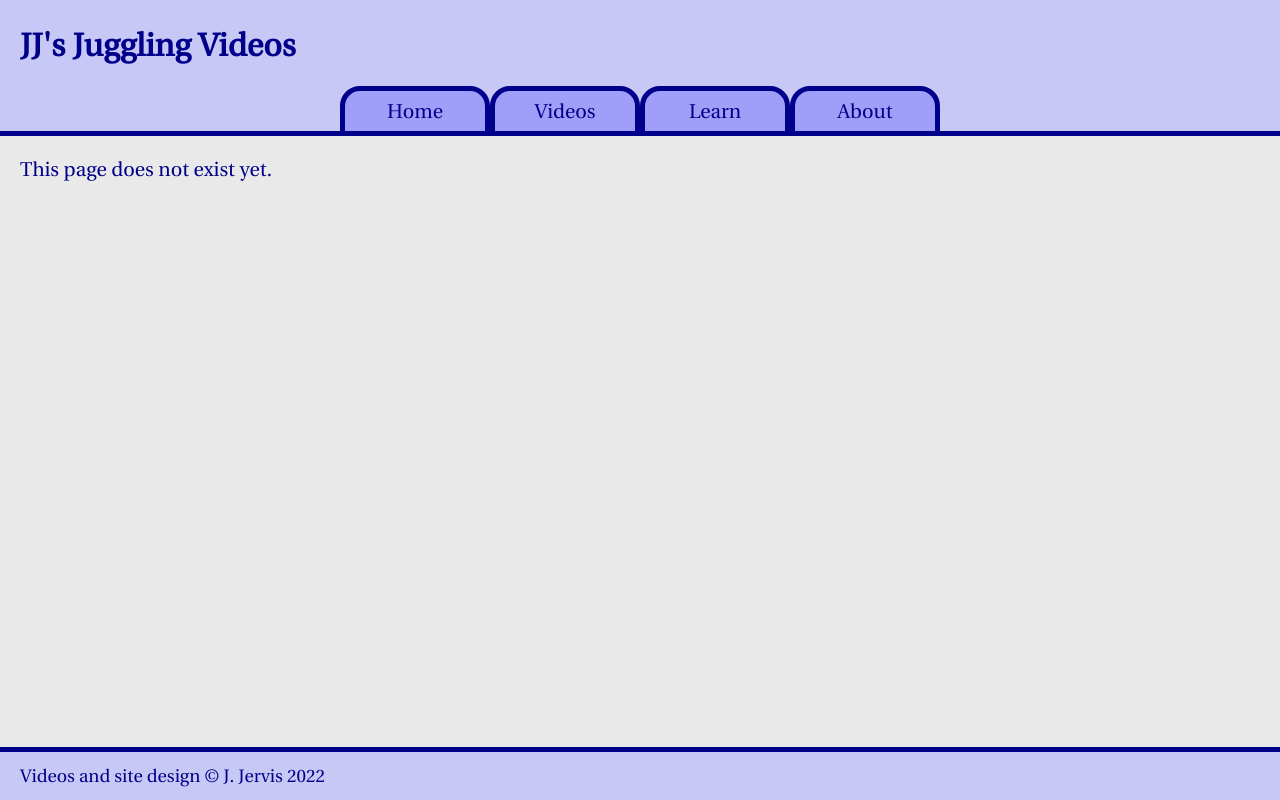
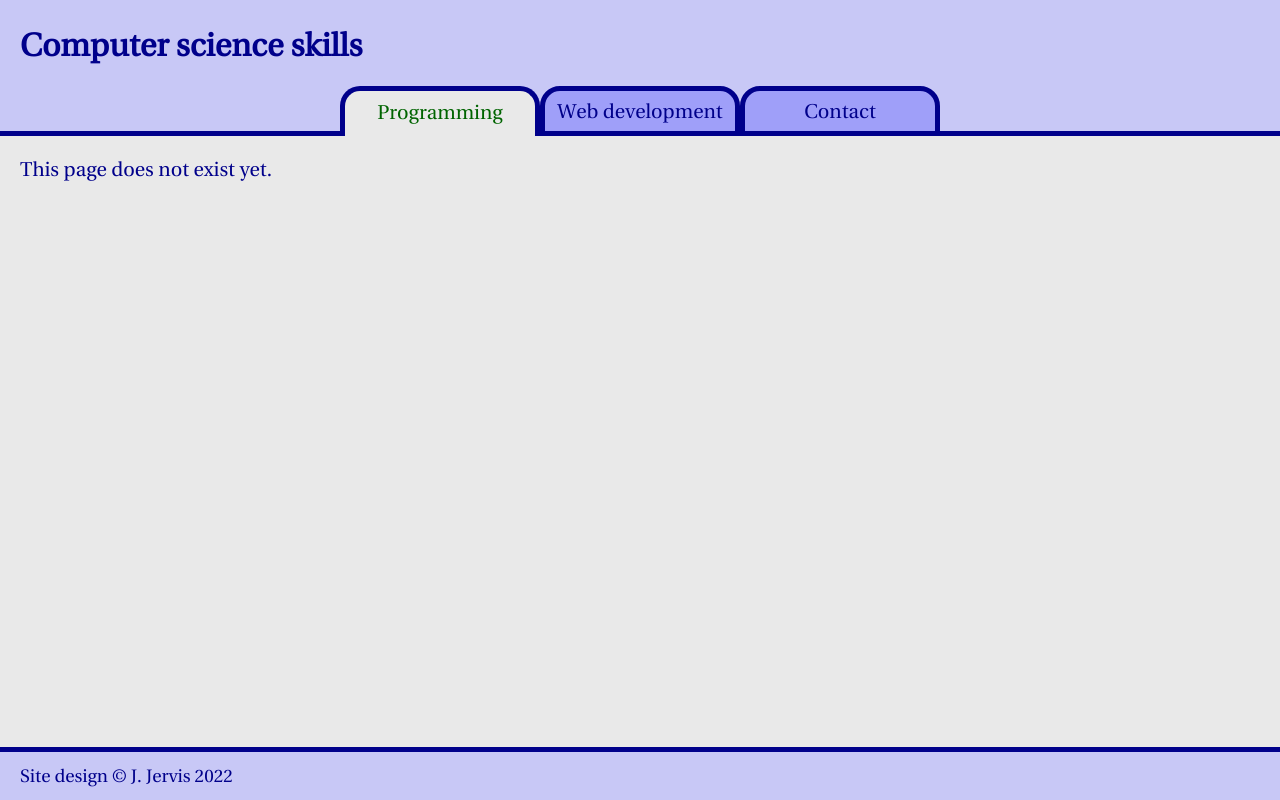
Before and after one commit to johnrjervis/django-juggling-website, a Django app: page /dev/programming/ in a window 1280 px wide. Run offline with Django 3.2, Linux system fonts and the light colour scheme.

Commit message:
Style updates for dev pages

```diff
--- a/dev/static/dev/style/style.css
+++ b/dev/static/dev/style/style.css
@@ -34,6 +34,14 @@ a.comment_link:hover {
   background-color: darkblue;
 }
 
+li.selected > a {
+  background-color: #e9e9e9;
+}
+
+.selected > a:hover {
+  color: darkblue;
+}
+
 /* ---------------- Classes that can be applied to a range of elements ---------------- */
 
 .green_border {
--- a/dev/templates/dev/base.html
+++ b/dev/templates/dev/base.html
@@ -5,7 +5,7 @@
 {% load static %}
 
   <head>
-    <title>JJ's juggling site</title>
+    <title>John Jervis - programming</title>
     <meta name="author" content="John J">
     <meta name="description" content="My full stack test page v.0.0">
     <meta name="keywords" content="HTML test page">
@@ -19,31 +19,18 @@
   <body>
 
   <header>
-    <h1>JJ's Juggling Videos</h1>
+    <h1>Computer science skills</h1>
 
     <nav>
       <ul class="navlinks">
-        <li class="navlink {% if selected == 'Home' %}selected{% endif %}">
-          <a href="{% url 'vlog:index' %}" class="green_border">Home</a>
+        <li class="navlink {% if selected == 'Programming' %}selected{% endif %}">
+          <a href="{% url 'dev:programming' %}" class="green_border">Programming</a>
         </li>
-        <li class="navlink {% if selected == 'Videos' %}selected{% endif %}">
-          <a href="{% url 'vlog:videos' %}" class="green_border">Videos</a>
+        <li class="navlink {% if selected == 'Web development' %}selected{% endif %}">
+          <a href="#" class="green_border">Web development</a>
         </li>
-        <li class="navlink {% if selected == 'Learn' %}selected{% endif %}">
-          <a href="{% url 'vlog:learn' %}" class="green_border">Learn</a>
-        </li>
-        <li class="navlink {% if selected == 'About' %}selected{% endif %}">
-          <a href="{% url 'vlog:about' %}" class="green_border">About</a>
-          <div class="flyout">
-            <ul>
-              <li>
-                <a href="{% url 'vlog:history' %}" class="green_border">History</a>
-              </li>
-              <li>
-                <a href="{% url 'vlog:thanks' %}" class="green_border">Thanks</a>
-              </li>
-            </ul>
-          </div>
+        <li class="navlink {% if selected == 'Contact' %}selected{% endif %}">
+          <a href="#" class="green_border">Contact</a>
         </li>
       </ul>
     </nav>
@@ -57,7 +44,7 @@
   </main>
 
   <footer>
-    Videos and site design &copy; J. Jervis 2022
+    Site design &copy; J. Jervis 2022
   </footer>
 
   </body>
--- a/dev/views.py
+++ b/dev/views.py
@@ -3,4 +3,4 @@ from django.shortcuts import render
 # Create your views here.
 
 def programming(request):
-    return render(request, 'dev/programming.html')
+    return render(request, 'dev/programming.html', {'selected': 'Programming'})
```
Also changed, not shown: dev/tests/tests.py (+9 -1 lines).
